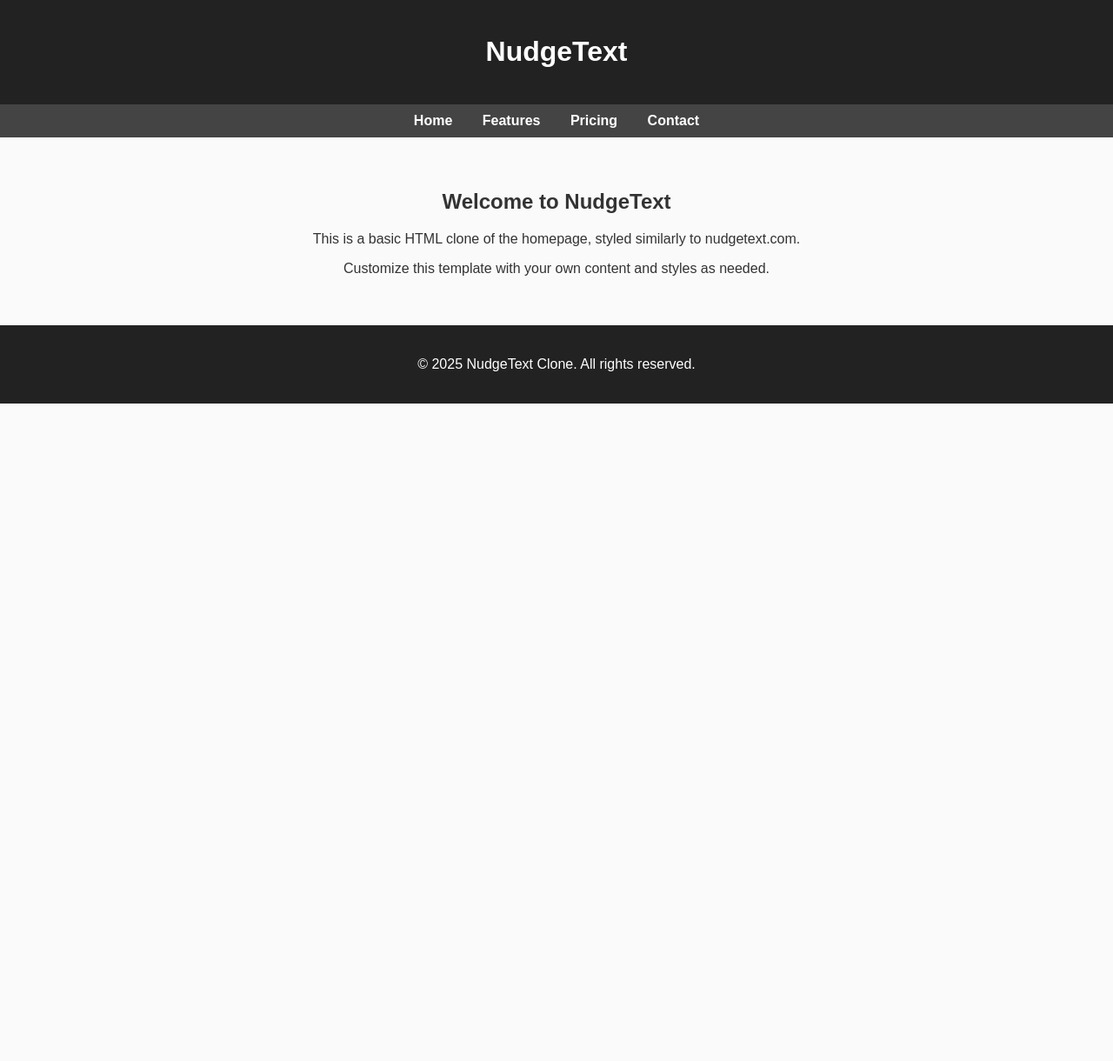
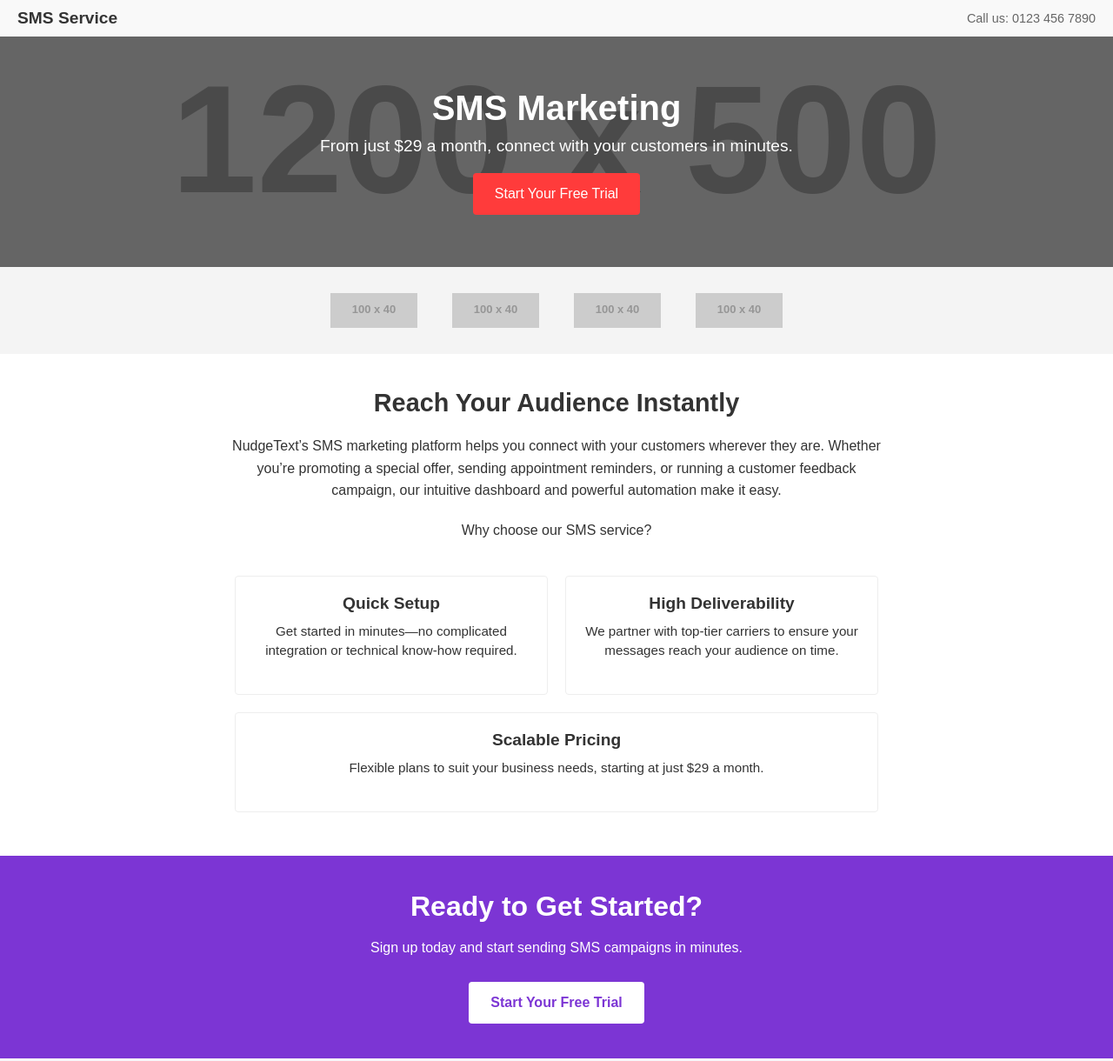
Before and after one commit to leorosen1/gift, a plain HTML site: page index.html in a window 1280 px wide. Shown: the top 1220 px of the page at 87% size. Before the commit the page ends 800 px from the top, so only its background shows below. Drawn offline with Linux system fonts and the light colour scheme; placeholder pictures from the web are drawn by us.

Commit message:
Update index.html

```diff
--- a/index.html
+++ b/index.html
@@ -1,66 +1,235 @@
 <!DOCTYPE html>
 <html lang="en">
 <head>
-  <meta charset="UTF-8">
-  <title>NudgeText Clone</title>
-  <meta name="viewport" content="width=device-width, initial-scale=1.0">
+  <meta charset="UTF-8" />
+  <title>SMS Service Clone Layout</title>
+  <meta name="viewport" content="width=device-width, initial-scale=1.0" />
   <style>
-    /* Basic styling */
+    /* Basic Reset */
+    * {
+      margin: 0;
+      padding: 0;
+      box-sizing: border-box;
+    }
     body {
-      margin: 0;
       font-family: Arial, sans-serif;
-      background-color: #fafafa;
+      background-color: #fff;
       color: #333;
     }
-    header {
-      background-color: #222;
+
+    /* Top bar */
+    .top-bar {
+      display: flex;
+      justify-content: space-between;
+      align-items: center;
+      background-color: #f9f9f9;
+      padding: 10px 20px;
+    }
+    .top-bar .logo {
+      font-size: 1.2rem;
+      font-weight: bold;
+    }
+    .top-bar .phone-number {
+      font-size: 0.9rem;
+      color: #666;
+    }
+
+    /* Hero section */
+    .hero {
+      position: relative;
+      background: url('https://via.placeholder.com/1200x500') center/cover no-repeat;
+      padding: 60px 20px;
+      text-align: center;
       color: #fff;
-      padding: 20px;
+    }
+    .hero::after {
+      content: '';
+      position: absolute;
+      top: 0; left: 0; right: 0; bottom: 0;
+      background-color: rgba(0, 0, 0, 0.5); /* overlay to darken image */
+    }
+    .hero-content {
+      position: relative;
+      max-width: 600px;
+      margin: 0 auto;
+      z-index: 1;
+    }
+    .hero-content h1 {
+      font-size: 2.5rem;
+      margin-bottom: 10px;
+    }
+    .hero-content p {
+      font-size: 1.2rem;
+      margin-bottom: 20px;
+    }
+    .cta-button {
+      display: inline-block;
+      background-color: #ff3b3b;
+      color: #fff;
+      padding: 15px 25px;
+      font-size: 1rem;
+      text-decoration: none;
+      border-radius: 4px;
+      transition: background-color 0.3s ease;
+    }
+    .cta-button:hover {
+      background-color: #e62f2f;
+    }
+
+    /* Logos row */
+    .logos-row {
+      display: flex;
+      flex-wrap: wrap;
+      justify-content: center;
+      align-items: center;
+      background-color: #f4f4f4;
+      padding: 20px 0;
+    }
+    .logos-row img {
+      margin: 10px 20px;
+      max-height: 40px;
+    }
+
+    /* Info section */
+    .info-section {
+      max-width: 800px;
+      margin: 40px auto;
+      padding: 0 20px;
       text-align: center;
     }
-    nav {
-      background-color: #444;
+    .info-section h2 {
+      font-size: 1.8rem;
+      margin-bottom: 20px;
+    }
+    .info-section p {
+      font-size: 1rem;
+      line-height: 1.6;
+      margin-bottom: 20px;
+    }
+
+    /* Feature list (three columns, for example) */
+    .feature-list {
+      display: flex;
+      flex-wrap: wrap;
+      justify-content: space-around;
+      margin-top: 30px;
+    }
+    .feature-item {
+      flex: 1 1 250px;
+      margin: 10px;
+      padding: 20px;
+      border: 1px solid #eee;
+      border-radius: 4px;
+      background-color: #fff;
+    }
+    .feature-item h3 {
+      margin-bottom: 10px;
+      font-size: 1.2rem;
+    }
+    .feature-item p {
+      font-size: 0.95rem;
+      line-height: 1.4;
+    }
+
+    /* CTA section at the bottom */
+    .bottom-cta {
+      background-color: #7c35d4;
+      color: #fff;
       text-align: center;
-      padding: 10px 0;
+      padding: 40px 20px;
+      margin-top: 40px;
     }
-    nav a {
-      color: #fff;
-      margin: 0 15px;
-      text-decoration: none;
+    .bottom-cta h2 {
+      font-size: 2rem;
+      margin-bottom: 20px;
+    }
+    .bottom-cta p {
+      font-size: 1rem;
+      margin-bottom: 30px;
+    }
+    .bottom-cta .cta-button {
+      background-color: #fff;
+      color: #7c35d4;
       font-weight: bold;
     }
-    main {
-      padding: 40px;
+    .bottom-cta .cta-button:hover {
+      background-color: #eee;
+    }
+
+    /* Footer / disclaimer */
+    footer {
       text-align: center;
-    }
-    footer {
-      background-color: #222;
-      color: #fff;
-      text-align: center;
+      font-size: 0.9rem;
+      color: #777;
       padding: 20px;
+      background-color: #f9f9f9;
     }
   </style>
 </head>
 <body>
-  <header>
-    <h1>NudgeText</h1>
-  </header>
 
-  <nav>
-    <a href="#">Home</a>
-    <a href="#">Features</a>
-    <a href="#">Pricing</a>
-    <a href="#">Contact</a>
-  </nav>
+  <!-- Top bar -->
+  <div class="top-bar">
+    <div class="logo">SMS Service</div>
+    <div class="phone-number">Call us: 0123 456 7890</div>
+  </div>
 
-  <main>
-    <h2>Welcome to NudgeText</h2>
-    <p>This is a basic HTML clone of the homepage, styled similarly to nudgetext.com.</p>
-    <p>Customize this template with your own content and styles as needed.</p>
-  </main>
+  <!-- Hero section -->
+  <section class="hero">
+    <div class="hero-content">
+      <h1>SMS Marketing</h1>
+      <p>From just $29 a month, connect with your customers in minutes.</p>
+      <a href="#" class="cta-button">Start Your Free Trial</a>
+    </div>
+  </section>
 
+  <!-- Logos row (placeholder logos) -->
+  <div class="logos-row">
+    <!-- Replace with real brand logos if needed -->
+    <img src="https://via.placeholder.com/100x40?text=Logo+1" alt="Brand Logo 1">
+    <img src="https://via.placeholder.com/100x40?text=Logo+2" alt="Brand Logo 2">
+    <img src="https://via.placeholder.com/100x40?text=Logo+3" alt="Brand Logo 3">
+    <img src="https://via.placeholder.com/100x40?text=Logo+4" alt="Brand Logo 4">
+  </div>
+
+  <!-- Info section -->
+  <section class="info-section">
+    <h2>Reach Your Audience Instantly</h2>
+    <p>
+      NudgeText’s SMS marketing platform helps you connect with your customers wherever they are.
+      Whether you’re promoting a special offer, sending appointment reminders, or running a customer
+      feedback campaign, our intuitive dashboard and powerful automation make it easy.
+    </p>
+    <p>
+      Why choose our SMS service?
+    </p>
+    <div class="feature-list">
+      <div class="feature-item">
+        <h3>Quick Setup</h3>
+        <p>Get started in minutes—no complicated integration or technical know-how required.</p>
+      </div>
+      <div class="feature-item">
+        <h3>High Deliverability</h3>
+        <p>We partner with top-tier carriers to ensure your messages reach your audience on time.</p>
+      </div>
+      <div class="feature-item">
+        <h3>Scalable Pricing</h3>
+        <p>Flexible plans to suit your business needs, starting at just $29 a month.</p>
+      </div>
+    </div>
+  </section>
+
+  <!-- Bottom CTA -->
+  <section class="bottom-cta">
+    <h2>Ready to Get Started?</h2>
+    <p>Sign up today and start sending SMS campaigns in minutes.</p>
+    <a href="#" class="cta-button">Start Your Free Trial</a>
+  </section>
+
+  <!-- Footer / disclaimer -->
   <footer>
-    <p>&copy; 2025 NudgeText Clone. All rights reserved.</p>
+    <p>&copy; 2025 SMS Service. All rights reserved.</p>
   </footer>
+
 </body>
 </html>
```
